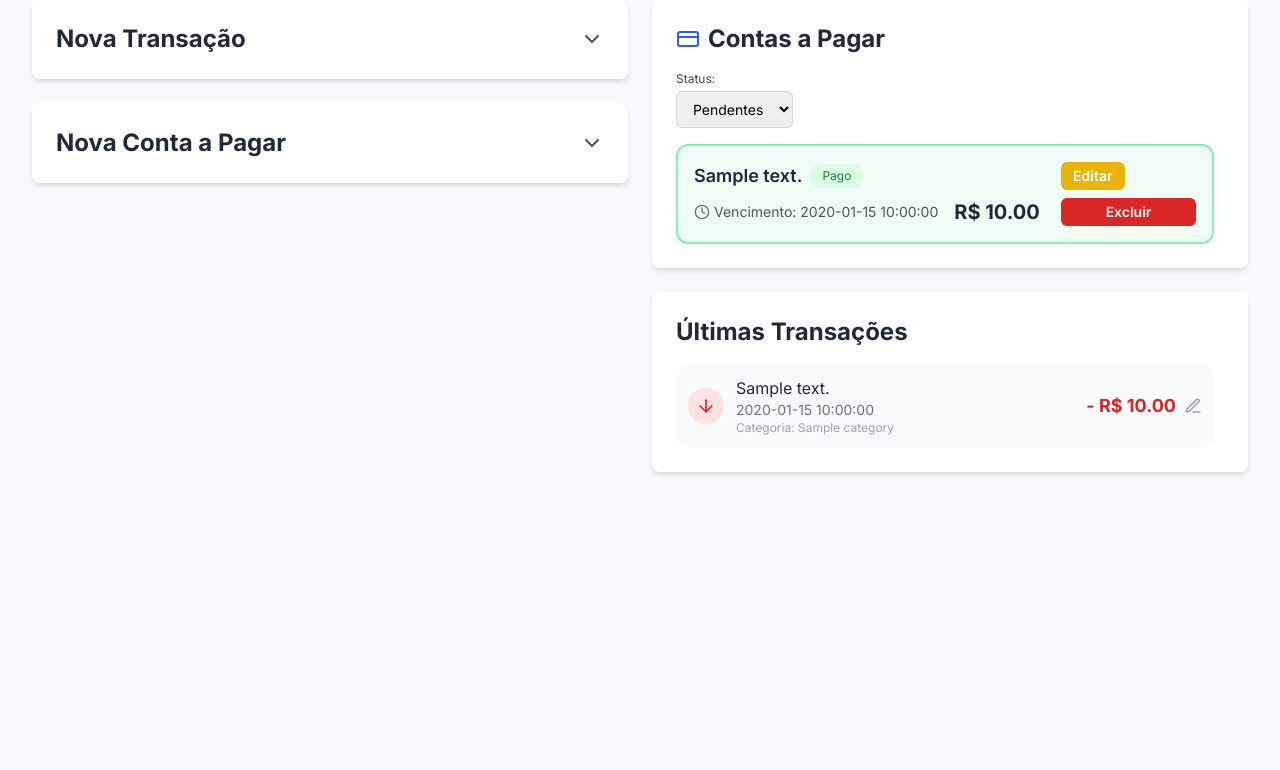
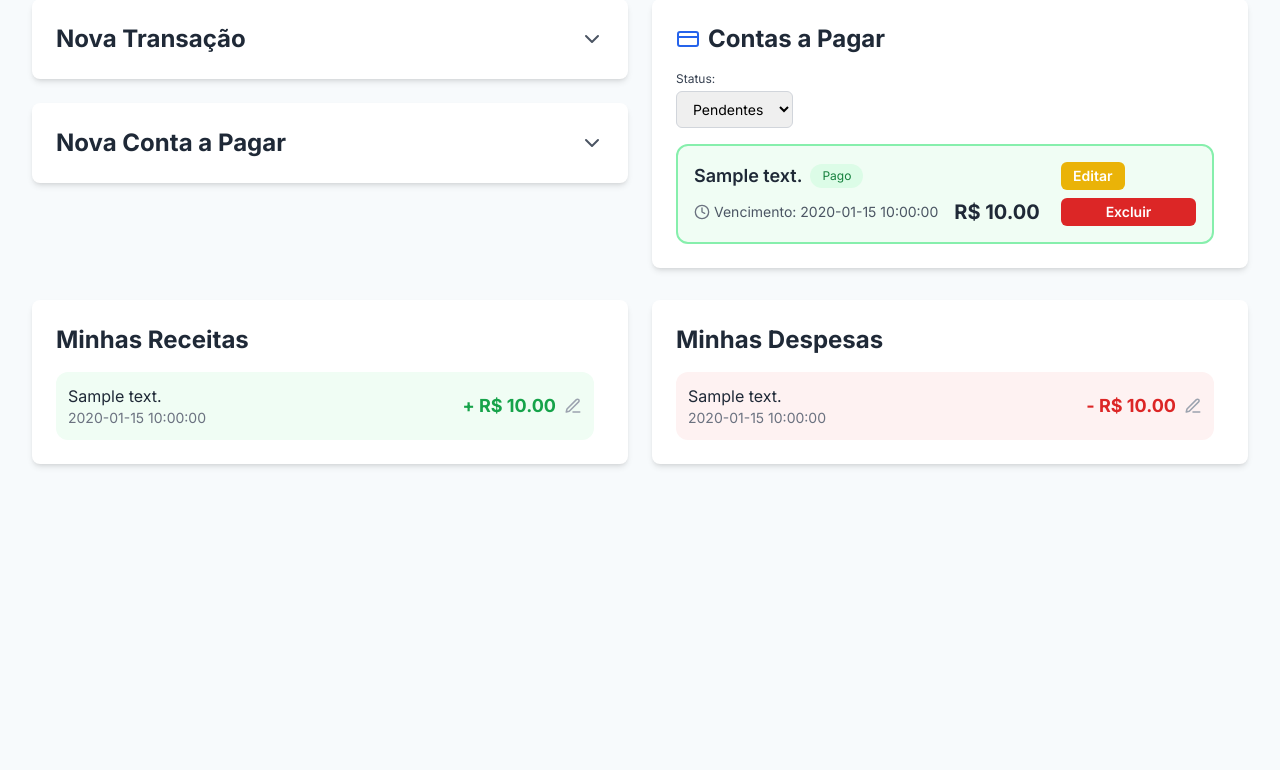
Before and after one commit to txpbm800/app.py, a Python web app: template templates/index.html in a window 1280 px wide. Shown: the part 293-1063 px from the top of the page. Run offline with Jinja, Linux system fonts and the light colour scheme; the template is opened without the code that fills it: most values are stand-ins (such as "Sample title", 1, 10 or a date in 2020); some libraries are stand-ins or nearby versions.

Commit message:
Fix: Final layout for all lists with consistent 2x2 grid, robust button alignment, and scrollbars. Corrected transaction duplication on payment via unique description and re-ensured add_transaction_db commit. (Requires DB recreate)

```diff
--- a/templates/index.html
+++ b/templates/index.html
@@ -18,15 +18,16 @@
             transform: translateY(-2px);
             box-shadow: 0 10px 15px -3px rgba(0, 0, 0, 0.1), 0 4px 6px -2px rgba(0, 0, 0, 0.05);
         }
+        /* CORREÇÃO: Animação de deslize para o acordeão */
         .collapsible-content {
             max-height: 0;
             overflow: hidden;
-            transition: max-height 0.5s ease-in-out, padding 0.3s ease-in-out;
+            transition: max-height 0.5s ease-in-out, padding 0.5s ease-in-out;
             padding-top: 0;
             padding-bottom: 0;
         }
         .collapsible-content.expanded {
-            max-height: 1200px;
+            max-height: 1200px; /* Valor alto para permitir conteúdo grande */
             padding-top: 1rem;
             padding-bottom: 1.5rem;
         }
@@ -35,9 +36,6 @@
         }
         .arrow-icon.rotated {
             transform: rotate(180deg);
-        }
-        .hidden-initially {
-            display: none;
         }
         .user-menu-dropdown {
             position: absolute;
@@ -252,7 +250,8 @@
                             <polyline points="6 9 12 15 18 9"></polyline>
                         </svg>
                     </button>
-                    <div id="transaction-form-content" class="collapsible-content hidden-initially">
+                    <!-- CORREÇÃO: Removida a classe 'hidden-initially' para permitir a animação -->
+                    <div id="transaction-form-content" class="collapsible-content">
                         <form action="{{ url_for('handle_add_transaction') }}" method="POST" class="space-y-4 px-6 pb-6">
                             <div>
                                 <label for="description" class="block text-sm font-medium text-gray-700 mb-1">Descrição</label>
@@ -283,7 +282,6 @@
                                     <option value="">Selecione a Categoria</option>
                                 </select>
                             </div>
-                            <!-- CORREÇÃO: Seletor de conta adicionado -->
                             <div>
                                 <label for="account_id" class="block text-sm font-medium text-gray-700 mb-1">Conta</label>
                                 <select id="account_id" name="account_id" required class="w-full px-3 py-2 border border-gray-300 rounded-md focus:outline-none focus:ring-2 focus:ring-purple-500">
@@ -307,7 +305,8 @@
                             <polyline points="6 9 12 15 18 9"></polyline>
                         </svg>
                     </button>
-                    <div id="bill-form-content" class="collapsible-content hidden-initially">
+                    <!-- CORREÇÃO: Removida a classe 'hidden-initially' para permitir a animação -->
+                    <div id="bill-form-content" class="collapsible-content">
                         <form action="{{ url_for('handle_add_bill') }}" method="POST" class="space-y-4 px-6 pb-6">
                             <div>
                                 <label for="bill-description" class="block text-sm font-medium text-gray-700 mb-1">Descrição</label>
@@ -339,7 +338,6 @@
                                     <option value="">Selecione a Categoria</option>
                                 </select>
                             </div>
-                            <!-- CORREÇÃO: Seletor de conta adicionado -->
                             <div>
                                 <label for="bill_account_id" class="block text-sm font-medium text-gray-700 mb-1">Conta (para pagamento)</label>
                                 <select id="bill_account_id" name="bill_account_id" required class="w-full px-3 py-2 border border-gray-300 rounded-md focus:outline-none focus:ring-2 focus:ring-blue-500">
@@ -382,9 +380,8 @@
                 </div>
             </div>
 
-            <div class="col-span-1 grid grid-cols-1 md:grid-cols-2 gap-6">
-
-                <div class="rounded-lg shadow-md bg-white p-6 card-shadow md:col-span-2">
+            <div class="col-span-1">
+                <div class="rounded-lg shadow-md bg-white p-6 card-shadow">
                     <h2 class="flex items-center space-x-2 text-2xl font-bold text-gray-800 mb-4">
                         <svg xmlns="http://www.w3.org/2000/svg" width="24" height="24" viewBox="0 0 24 24" fill="none" stroke="currentColor" stroke-width="2" stroke-linecap="round" stroke-linejoin="round" class="lucide lucide-credit-card h-6 w-6 text-blue-600"><rect width="20" height="14" x="2" y="5" rx="2"/><line x1="2" x2="22" y1="10" y2="10"/></svg>
                         <span>Contas a Pagar</span>
@@ -460,35 +457,30 @@
                         </div>
                     </div>
                 </div>
+            </div>
+        </div>
 
-                <div class="rounded-lg shadow-md bg-white p-6 card-shadow md:col-span-2">
-                    <h2 class="text-2xl font-bold text-gray-800 mb-4">Últimas Transações</h2>
+        <!-- MELHORIA: Adicionadas as seções de Receitas e Despesas -->
+        <div class="grid grid-cols-1 lg:grid-cols-2 gap-6 mt-8">
+            <!-- Seção Minhas Receitas -->
+            <div class="rounded-lg shadow-md bg-white p-6 card-shadow">
+                <h2 class="text-2xl font-bold text-gray-800 mb-4">Minhas Receitas</h2>
                 <div class="list-scroll-area">
                     <div class="space-y-3">
-                            {% if not transactions %}
-                                <p class="text-gray-500 text-center py-4 text-md">Nenhuma transação encontrada</p>
+                        {% if not income_transactions %}
+                            <p class="text-gray-500 text-center py-4 text-md">Nenhuma receita encontrada</p>
                         {% else %}
-                                {% for transaction in transactions %}
-                                    <div class="flex items-center justify-between p-3 bg-gray-50 rounded-xl hover:bg-gray-100">
+                            {% for transaction in income_transactions %}
+                                <div class="flex items-center justify-between p-3 bg-green-50 rounded-xl hover:bg-green-100">
                                     <div class="flex items-center space-x-3">
-                                            <div class="p-2 rounded-full {% if transaction.type == 'income' %}bg-green-100 text-green-600{% else %}bg-red-100 text-red-600{% endif %}">
-                                                {% if transaction.type == 'income' %}
-                                                <svg xmlns="http://www.w3.org/2000/svg" width="24" height="24" viewBox="0 0 24 24" fill="none" stroke="currentColor" stroke-width="2" stroke-linecap="round" stroke-linejoin="round" class="lucide lucide-arrow-up h-5 w-5"><path d="M12 19V5"/><path d="m5 12 7-7 7 7"/></svg>
-                                                {% else %}
-                                                <svg xmlns="http://www.w3.org/2000/svg" width="24" height="24" viewBox="0 0 24 24" fill="none" stroke="currentColor" stroke-width="2" stroke-linecap="round" stroke-linejoin="round" class="lucide lucide-arrow-down h-5 w-5"><path d="M12 5v14"/><path d="m19 12-7 7-7-7"/></svg>
-                                                {% endif %}
-                                            </div>
                                         <div>
                                             <p class="font-medium text-gray-800 text-md">{{ transaction.description }}</p>
                                             <p class="text-sm text-gray-500">{{ transaction.date }}</p>
-                                                <p class="text-xs text-gray-400">
-                                                    Categoria: {{ transaction.category.name if transaction.category else 'N/A' }}
-                                                </p>
                                         </div>
                                     </div>
                                     <div class="flex items-center gap-2">
-                                            <span class="font-bold text-lg {% if transaction.type == 'income' %}text-green-600{% else %}text-red-600{% endif %}">
-                                                {{ '+' if transaction.type == 'income' else '-' }} R$ {{ "%.2f"|format(transaction.amount) }}
+                                        <span class="font-bold text-lg text-green-600">
+                                            + R$ {{ "%.2f"|format(transaction.amount) }}
                                         </span>
                                         <button type="button" onclick="openEditModal('transaction', {{ transaction.id }})" class="text-gray-400 hover:text-blue-600">
                                             <svg xmlns="http://www.w3.org/2000/svg" width="18" height="18" viewBox="0 0 24 24" fill="none" stroke="currentColor" stroke-width="2" stroke-linecap="round" stroke-linejoin="round"><path d="M12 20h9"/><path d="M16.5 3.5a2.121 2.121 0 0 1 3 3L7 19l-4 1 1-4L16.5 3.5z"/></svg>
@@ -498,6 +490,36 @@
                             {% endfor %}
                         {% endif %}
                     </div>
+                </div>
+            </div>
+
+            <!-- Seção Minhas Despesas -->
+            <div class="rounded-lg shadow-md bg-white p-6 card-shadow">
+                <h2 class="text-2xl font-bold text-gray-800 mb-4">Minhas Despesas</h2>
+                <div class="list-scroll-area">
+                    <div class="space-y-3">
+                        {% if not expense_transactions %}
+                            <p class="text-gray-500 text-center py-4 text-md">Nenhuma despesa encontrada</p>
+                        {% else %}
+                            {% for transaction in expense_transactions %}
+                                <div class="flex items-center justify-between p-3 bg-red-50 rounded-xl hover:bg-red-100">
+                                    <div class="flex items-center space-x-3">
+                                        <div>
+                                            <p class="font-medium text-gray-800 text-md">{{ transaction.description }}</p>
+                                            <p class="text-sm text-gray-500">{{ transaction.date }}</p>
+                                        </div>
+                                    </div>
+                                    <div class="flex items-center gap-2">
+                                        <span class="font-bold text-lg text-red-600">
+                                            - R$ {{ "%.2f"|format(transaction.amount) }}
+                                        </span>
+                                        <button type="button" onclick="openEditModal('transaction', {{ transaction.id }})" class="text-gray-400 hover:text-blue-600">
+                                            <svg xmlns="http://www.w3.org/2000/svg" width="18" height="18" viewBox="0 0 24 24" fill="none" stroke="currentColor" stroke-width="2" stroke-linecap="round" stroke-linejoin="round"><path d="M12 20h9"/><path d="M16.5 3.5a2.121 2.121 0 0 1 3 3L7 19l-4 1 1-4L16.5 3.5z"/></svg>
+                                        </button>
+                                    </div>
+                                </div>
+                            {% endfor %}
+                        {% endif %}
                     </div>
                 </div>
             </div>
@@ -533,7 +555,6 @@
                     <label for="edit_category_id" class="block text-sm font-medium text-gray-700 mb-1">Categoria</label>
                     <select id="edit_category_id" name="edit_category_id" required class="w-full px-3 py-2 border border-gray-300 rounded-md"></select>
                 </div>
-                <!-- CORREÇÃO: Seletor de conta no modal -->
                 <div>
                     <label for="edit_account_id" class="block text-sm font-medium text-gray-700 mb-1">Conta</label>
                     <select id="edit_account_id" name="edit_account_id" required class="w-full px-3 py-2 border border-gray-300 rounded-md"></select>
@@ -554,7 +575,6 @@
                     <label for="edit_bill_dueDate" class="block text-sm font-medium text-gray-700 mb-1">Data de Vencimento</label>
                     <input type="date" id="edit_bill_dueDate" name="edit_bill_dueDate" required class="w-full px-3 py-2 border border-gray-300 rounded-md">
                 </div>
-                <!-- CORREÇÃO: Seletor de conta no modal -->
                 <div>
                     <label for="edit_bill_account_id" class="block text-sm font-medium text-gray-700 mb-1">Conta (para pagamento)</label>
                     <select id="edit_bill_account_id" name="edit_bill_account_id" required class="w-full px-3 py-2 border border-gray-300 rounded-md"></select>
```
Lines whose indentation alone changed are shown as unchanged.
